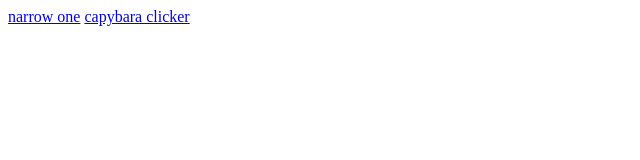
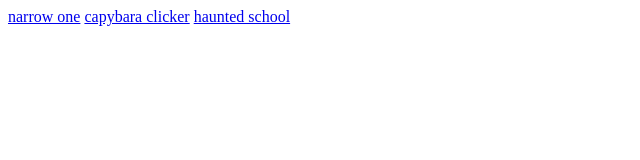
Before and after one commit to WorldWideInternet/play, a plain HTML site: page index.html in a window 1280 px wide. Shown: the whole page, without its empty margins (0-640 px from the left). Drawn offline with Linux system fonts and the light colour scheme.

Commit message:
Update index.html

```diff
--- a/index.html
+++ b/index.html
@@ -1,2 +1,3 @@
 <a href="narrow.html">narrow one</a>
 <a href="capybara.html">capybara clicker</a>
+<a href="haunted_school.html">haunted school</a>
```
